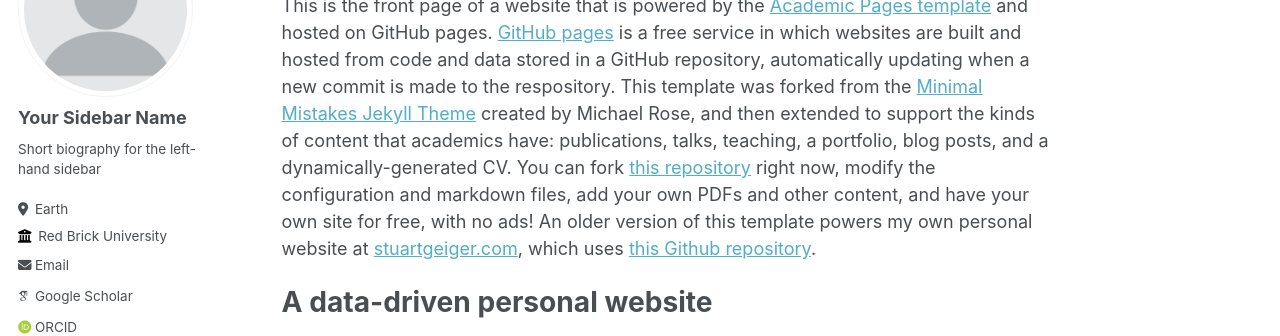
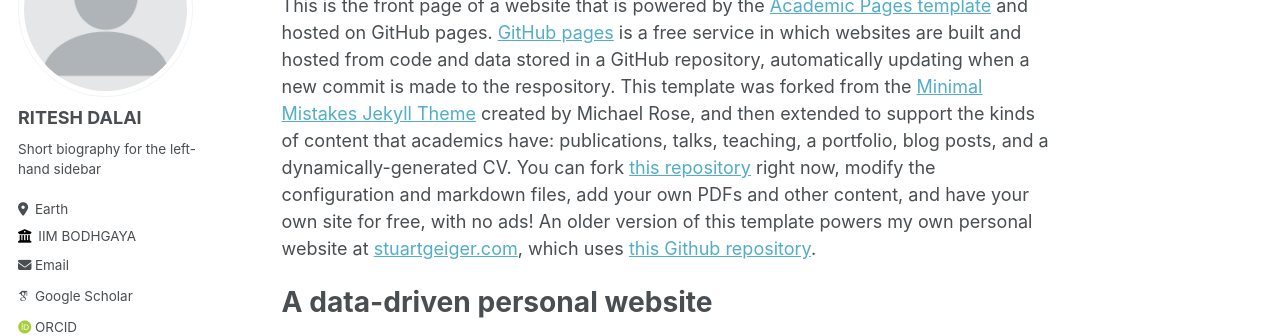
Before and after one commit to osoi-sloth/osoi-sloth.github.io, a Jekyll site: the page built from _pages/about.md, in a window 1280 px wide. Shown: the part 184-520 px from the top of the page. Built offline with Jekyll 4.4.1, drawn with Linux system fonts in a browser that asks for light colours; some web fonts are replaced.

Commit message:
Committed for slight changes

```diff
--- a/_config.yml
+++ b/_config.yml
@@ -22,11 +22,11 @@ repository               : "osoi-sloth/academicpages.github.io"
 author:
   # Biographic information
   avatar           : "profile.png"
-  name             : "Your Sidebar Name"
+  name             : "RITESH DALAI"
   pronouns         : # example: "she/her"
   bio              : "Short biography for the left-hand sidebar"
   location         : "Earth"
-  employer         : "Red Brick University"
+  employer         : "IIM BODHGAYA"
   uri              : # URL
   email            : "none@example.org"
 
```
